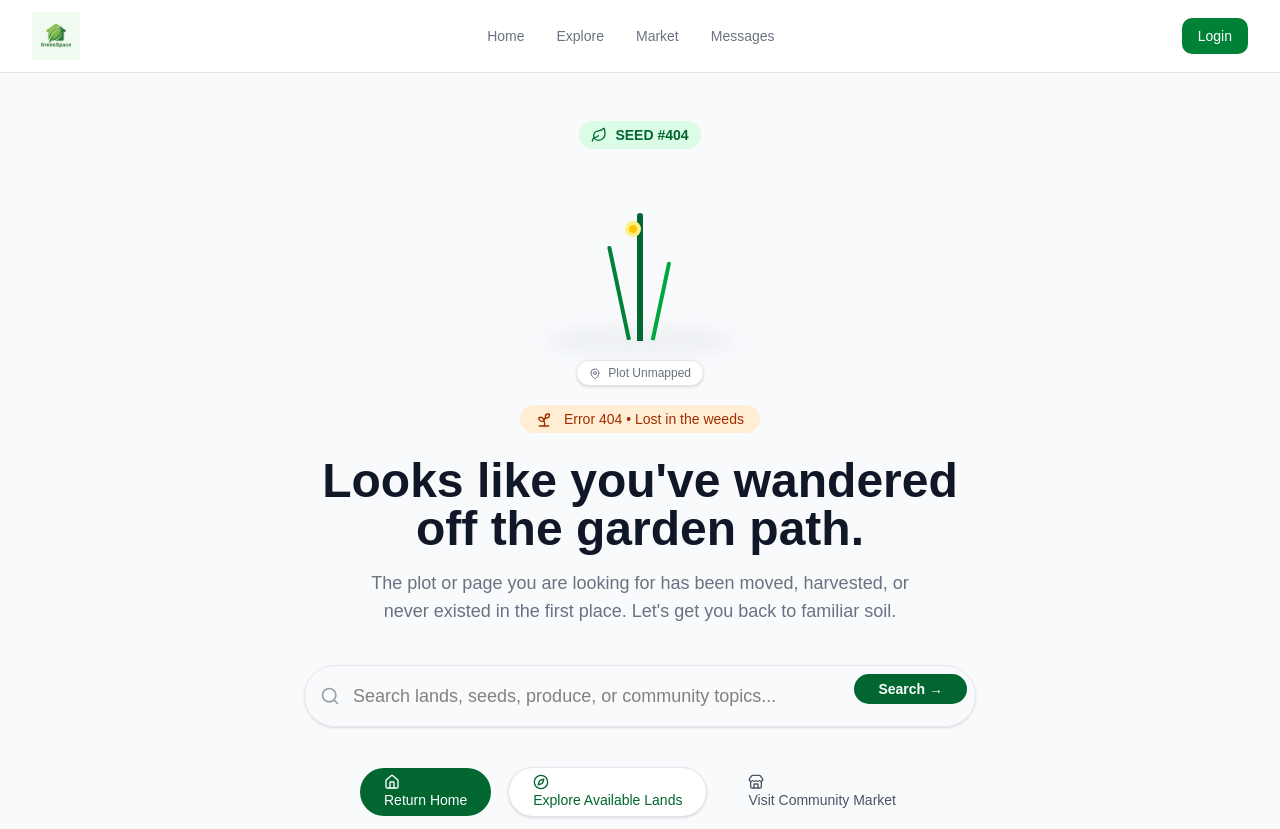
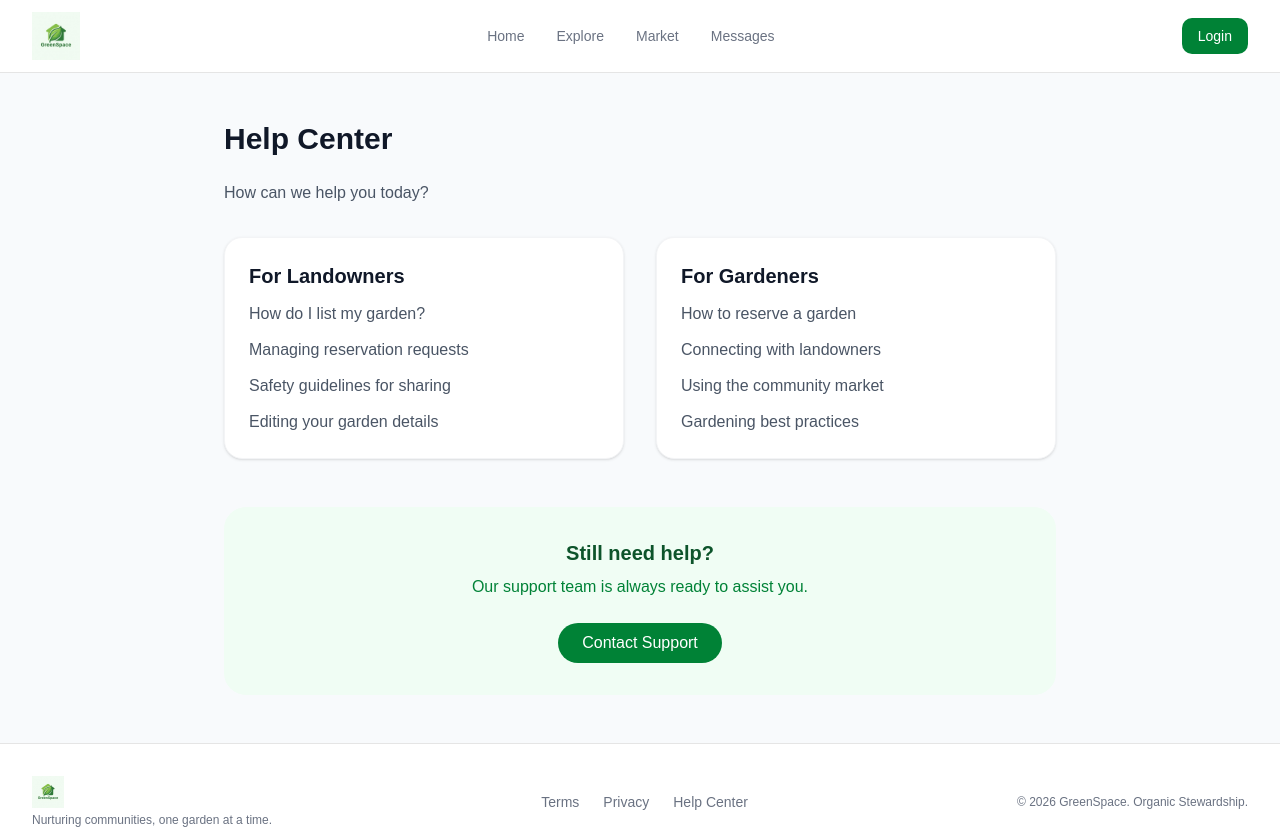
Before and after one commit to dev-gamal/GreenSpace-Frontend, a React (Vite) app: page /help in a window 1280 px wide. Shown: the top 829 px of the page. Built offline with nearby package versions, Linux system fonts and the light colour scheme.

Commit message:
feat: add Terms, Privacy, and Help Center pages with routing and update Footer links

```diff
--- a/src/App.jsx
+++ b/src/App.jsx
@@ -16,6 +16,9 @@ import Error403 from "./pages/errors/Error403";
 import Error404 from "./pages/errors/Error404";
 import AddGarden from "./pages/AddGarden";
 import EditGarden from "./pages/EditGarden";
+import Terms from "./pages/Terms";
+import Privacy from "./pages/Privacy";
+import HelpCenter from "./pages/HelpCenter";
 
 function App() {
   const { user } = useAuth();
@@ -140,6 +143,30 @@ function App() {
         }
       />
       <Route
+        path="/terms"
+        element={
+          <Layout>
+            <Terms />
+          </Layout>
+        }
+      />
+      <Route
+        path="/privacy"
+        element={
+          <Layout>
+            <Privacy />
+          </Layout>
+        }
+      />
+      <Route
+        path="/help"
+        element={
+          <Layout>
+            <HelpCenter />
+          </Layout>
+        }
+      />
+      <Route
         path="*"
         element={
           <Layout>
--- a/src/components/layout/Footer.jsx
+++ b/src/components/layout/Footer.jsx
@@ -1,3 +1,4 @@
+import { Link } from 'react-router-dom';
 import logo from '../../assets/logo.jpg';
 
 export default function Footer() {
@@ -11,9 +12,9 @@ export default function Footer() {
           <span className="text-xs">Nurturing communities, one garden at a time.</span>
         </div>
         <div className="flex gap-6 font-medium">
-          <a href="#" className="hover:text-gray-900">Terms</a>
-          <a href="#" className="hover:text-gray-900">Privacy</a>
-          <a href="#" className="hover:text-gray-900">Help Center</a>
+          <Link to="/terms" className="hover:text-gray-900">Terms</Link>
+          <Link to="/privacy" className="hover:text-gray-900">Privacy</Link>
+          <Link to="/help" className="hover:text-gray-900">Help Center</Link>
         </div>
         <div className="text-xs">© 2026 GreenSpace. Organic Stewardship.</div>
       </div>
--- /dev/null
+++ b/src/pages/HelpCenter.jsx
@@ -0,0 +1,38 @@
+export default function HelpCenter() {
+  return (
+    <div className="max-w-4xl mx-auto py-12 px-4 sm:px-6 lg:px-8">
+      <h1 className="text-3xl font-bold text-gray-900 mb-6">Help Center</h1>
+      <p className="text-gray-600 mb-8">How can we help you today?</p>
+
+      <div className="grid grid-cols-1 md:grid-cols-2 gap-8">
+        <div className="bg-white p-6 rounded-2xl shadow-sm border border-gray-100">
+          <h2 className="text-xl font-bold text-gray-900 mb-3">For Landowners</h2>
+          <ul className="space-y-3 text-gray-600">
+            <li><a href="#" className="hover:text-green-700">How do I list my garden?</a></li>
+            <li><a href="#" className="hover:text-green-700">Managing reservation requests</a></li>
+            <li><a href="#" className="hover:text-green-700">Safety guidelines for sharing</a></li>
+            <li><a href="#" className="hover:text-green-700">Editing your garden details</a></li>
+          </ul>
+        </div>
+
+        <div className="bg-white p-6 rounded-2xl shadow-sm border border-gray-100">
+          <h2 className="text-xl font-bold text-gray-900 mb-3">For Gardeners</h2>
+          <ul className="space-y-3 text-gray-600">
+            <li><a href="#" className="hover:text-green-700">How to reserve a garden</a></li>
+            <li><a href="#" className="hover:text-green-700">Connecting with landowners</a></li>
+            <li><a href="#" className="hover:text-green-700">Using the community market</a></li>
+            <li><a href="#" className="hover:text-green-700">Gardening best practices</a></li>
+          </ul>
+        </div>
+      </div>
+
+      <div className="mt-12 bg-green-50 p-8 rounded-3xl text-center">
+        <h2 className="text-xl font-bold text-green-900 mb-2">Still need help?</h2>
+        <p className="text-green-700 mb-6">Our support team is always ready to assist you.</p>
+        <button className="bg-green-700 text-white px-6 py-2 rounded-full font-medium hover:bg-green-800 transition-colors">
+          Contact Support
+        </button>
+      </div>
+    </div>
+  );
+}
--- /dev/null
+++ b/src/pages/Privacy.jsx
@@ -0,0 +1,22 @@
+export default function Privacy() {
+  return (
+    <div className="max-w-4xl mx-auto py-12 px-4 sm:px-6 lg:px-8">
+      <h1 className="text-3xl font-bold text-gray-900 mb-6">Privacy Policy</h1>
+      <div className="prose prose-green">
+        <p className="text-gray-600 mb-4">Last updated: September 2026</p>
+
+        <h2 className="text-xl font-semibold mt-6 mb-2">1. Information We Collect</h2>
+        <p className="text-gray-600 mb-4">We collect information you provide directly to us, such as when you create or modify your account, request on-demand services, contact customer support, or otherwise communicate with us.</p>
+
+        <h2 className="text-xl font-semibold mt-6 mb-2">2. How We Use Your Information</h2>
+        <p className="text-gray-600 mb-4">We may use the information we collect about you to provide, maintain, and improve our services, including facilitating garden sharing and market transactions.</p>
+
+        <h2 className="text-xl font-semibold mt-6 mb-2">3. Information Sharing</h2>
+        <p className="text-gray-600 mb-4">We do not share your personal information with third parties except as described in this privacy policy, such as with your consent or as necessary to provide our services.</p>
+
+        <h2 className="text-xl font-semibold mt-6 mb-2">4. Data Security</h2>
+        <p className="text-gray-600 mb-4">We take reasonable measures to help protect information about you from loss, theft, misuse and unauthorized access, disclosure, alteration and destruction.</p>
+      </div>
+    </div>
+  );
+}
--- /dev/null
+++ b/src/pages/Terms.jsx
@@ -0,0 +1,21 @@
+export default function Terms() {
+  return (
+    <div className="max-w-4xl mx-auto py-12 px-4 sm:px-6 lg:px-8">
+      <h1 className="text-3xl font-bold text-gray-900 mb-6">Terms of Service</h1>
+      <div className="prose prose-green">
+        <p className="text-gray-600 mb-4">Last updated: September 2026</p>
+        <h2 className="text-xl font-semibold mt-6 mb-2">1. Acceptance of Terms</h2>
+        <p className="text-gray-600 mb-4">By accessing and using GreenSpace, you accept and agree to be bound by the terms and provision of this agreement.</p>
+
+        <h2 className="text-xl font-semibold mt-6 mb-2">2. Use of Platform</h2>
+        <p className="text-gray-600 mb-4">You agree to use this platform responsibly to connect with other gardeners and landowners. Any misuse of the platform may result in termination of your account.</p>
+
+        <h2 className="text-xl font-semibold mt-6 mb-2">3. User Responsibilities</h2>
+        <p className="text-gray-600 mb-4">Users are responsible for maintaining the confidentiality of their account information and for all activities that occur under their account.</p>
+
+        <h2 className="text-xl font-semibold mt-6 mb-2">4. Content</h2>
+        <p className="text-gray-600 mb-4">You retain all rights to any content you submit, post or display on or through the platform. By posting, you grant us a worldwide, non-exclusive, royalty-free license to use, copy, reproduce, process, adapt, modify, publish, transmit, display and distribute such content.</p>
+      </div>
+    </div>
+  );
+}
```
